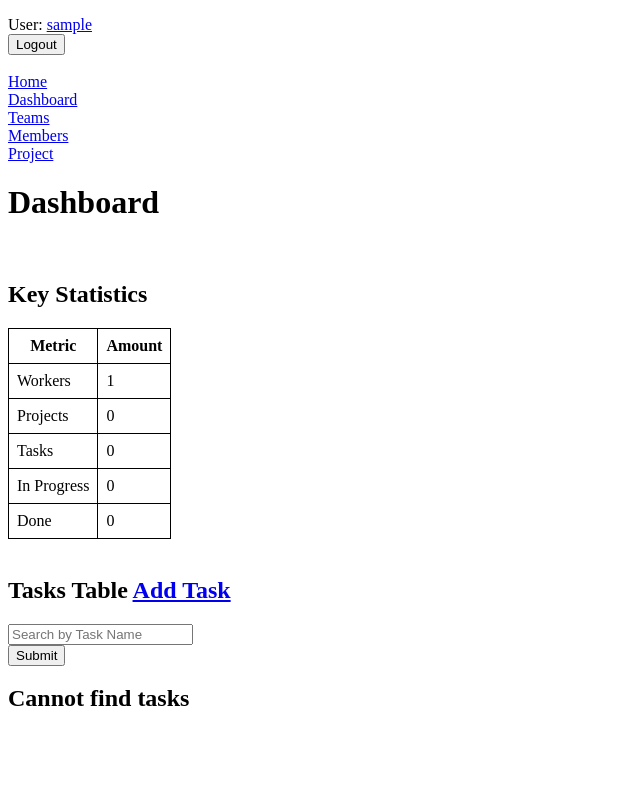
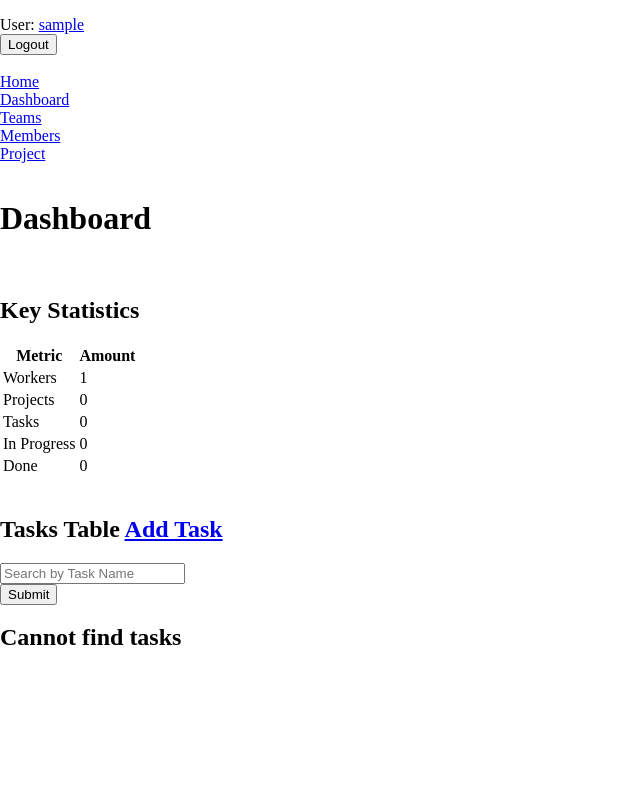
Before and after one commit to msubchak/team-task-manager, a Django app: page /dashboard/ in a window 1280 px wide. Shown: the whole page, without its empty margins (0-640 px from the left). Run offline with Django 5.2, Linux system fonts and the light colour scheme; the visitor is signed in with stand-in values (Sample User, id 1); data comes from the database, SQL or seed files in the repository; data that the repository does not hold is empty.

Commit message:
style: Add new styles and remove unused styles in styles.css

```diff
--- a/static/css/styles.css
+++ b/static/css/styles.css
@@ -1,38 +1,96 @@
-.index-table,
-.task-detail,
-.task-list-statistics,
-.task-list-table,
-.worker-detail,
-.worker-list,
-.team-list,
-.team-detail,
-.worker-tasks,
-.project-table,
-.project-detail,
-.project-task-detail {
-    border-collapse: collapse;
-    border: 1px solid black;
-    padding: 8px;
-}
-
-.index-table td, .index-table th,
-.task-detail td, .task-detail th,
-.task-list-statistics td, .task-list-statistics th,
-.task-list-table td, .task-list-table th,
-.worker-detail td, .worker-detail th,
-.worker-list td, .worker-list th,
-.team-list td, .team-list th,
-.team-detail td, .team-detail th,
-.worker-tasks td, .worker-tasks th,
-.project-table td, .project-table th,
-.project-detail td, .project-detail th,
-.project-task-detail td, .project-task-detail th {
-    padding: 8px;
-    border: 1px solid black;
-}
-
 .sidebar {
     margin-left: 0;
     padding-left: 0;
     list-style-type: none;
 }
+
+.project-detail-index {
+    color: #0d6efd;
+    text-decoration: none;
+    font-weight: 600;
+    transition: color 0.3s ease;
+}
+
+.task-detail-index {
+    color: #0d6efd;
+    text-decoration: none;
+    font-weight: 600;
+    transition: color 0.3s ease;
+}
+
+.task-detail-list {
+    color: #0d6efd;
+    text-decoration: none;
+    font-weight: 600;
+    transition: color 0.3s ease;
+}
+
+.team-detail-list {
+    color: #0d6efd;
+    text-decoration: none;
+    font-weight: 600;
+    transition: color 0.3s ease;
+}
+
+.worker-detail-list {
+    color: #0d6efd;
+    text-decoration: none;
+    font-weight: 600;
+    transition: color 0.3s ease;
+}
+
+.tasks-detail-list {
+    color: #0d6efd;
+    text-decoration: none;
+    font-weight: 600;
+    transition: color 0.3s ease;
+}
+
+.worker-tasks {
+    color: #0d6efd;
+    text-decoration: none;
+    font-weight: 600;
+    transition: color 0.3s ease;
+}
+
+.project-tasks {
+    color: #0d6efd;
+    text-decoration: none;
+    font-weight: 600;
+    transition: color 0.3s ease;
+}
+
+.team-detail-list {
+    color: #0d6efd;
+    text-decoration: none;
+    font-weight: 600;
+    transition: color 0.3s ease;
+}
+
+.project-detail-index:hover,
+.task-detail-index:hover,
+.task-detail-list:hover,
+.team-detail-list:hover,
+.worker-detail-list:hover,
+.tasks-detail-list:hover,
+.worker-tasks:hover,
+.project-tasks:hover,
+.team-detail-list:hover {
+    color: #084298;
+    text-decoration: underline;
+}
+
+html, body {
+    height: 100%;
+    margin: 0;
+}
+
+body {
+    display: flex;
+    flex-direction: column;
+    min-height: 100vh;
+}
+
+.main-content {
+    flex: 1;
+}
```
